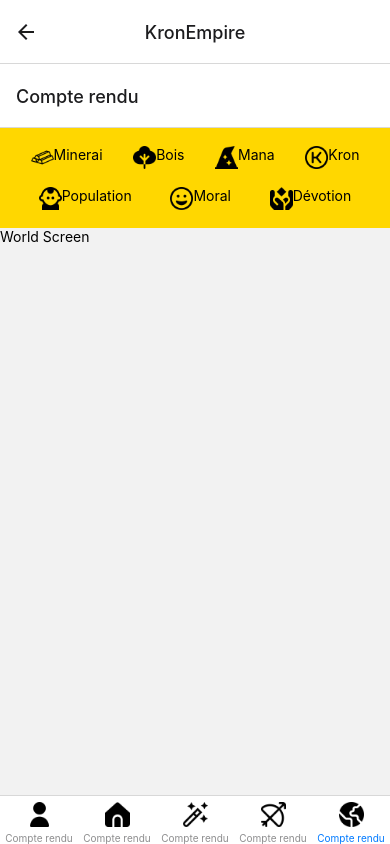
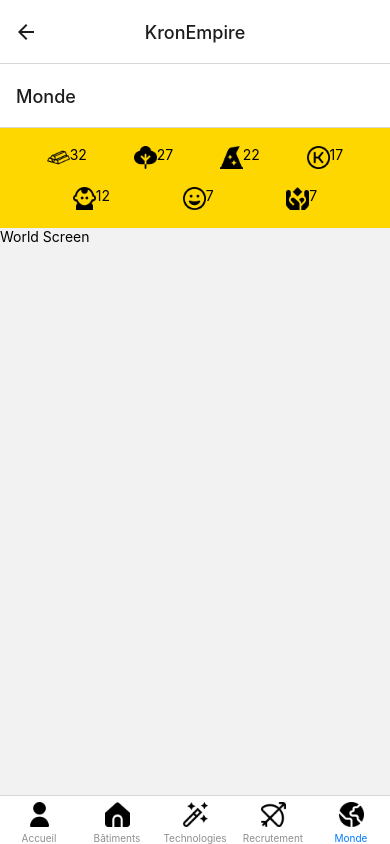
Before and after one commit to Jean-BaptisteL/kronempire_java, a React Native app in the folder kronempire/: screen /Monde in a window 390 px wide. Built offline with nearby package versions, Linux system fonts and the light colour scheme.

Commit message:
Add resources incrementation (fake values)

```diff
--- a/kronempire/App.js
+++ b/kronempire/App.js
@@ -23,10 +23,12 @@ export default function App() {
           headerTitleAlign: 'center'}
           }/>
           {/* TEST */}
-        <Stack.Screen name='Home' component={GameScreen} options={
+        <Stack.Screen name='Home' component={GameScreen}
+        options={
           {title: 'KronEmpire',
           headerTitleAlign: 'center'}
-        }/>
+        }
+        />
       </Stack.Navigator>
     </NavigationContainer>
   );
--- a/kronempire/container/resourceContainerView.js
+++ b/kronempire/container/resourceContainerView.js
@@ -1,9 +1,48 @@
 import { Image, StyleSheet, Text, View } from "react-native";
 
 import Styles from "../styles/Styles";
+import { useEffect, useState } from "react";
 
 const ResourceContainer = () => {
-    const minerai = "Minerai";
+
+  function calculateResources(retrievedValue, xFactor) {
+    const [newValue, setResourceValue] = useState(retrievedValue);
+    useEffect( () => {
+      const timer = setInterval( () => {
+        setResourceValue(newValue + xFactor);
+      }, 1000);
+
+      return () => clearInterval(timer);
+    });
+
+    // console.log(newValue);
+    return Math.trunc(newValue);
+  };
+
+  const renderOre = () => {return parseInt(calculateResources(1, 6.2))};
+  const renderWood = () => {return parseInt(calculateResources(1, 5.2))};
+  const renderMana = () => {return parseInt(calculateResources(1, 4.2))};
+  const renderKron = () => {return parseInt(calculateResources(1, 3.2))};
+  const renderPopulation = () => {return parseInt(calculateResources(1, 2.2))};
+  const renderMood = () => {return parseInt(calculateResources(1, 1.2))};
+  const renderDevotion = () => {return parseInt(calculateResources(1, 1.2))};
+
+  // const renderOre = () => {
+  //   const [oreValue, setResourceValue] = useState(1);
+  //   const oreXFactor = 1.2;
+
+  //   useEffect( () => {
+  //     const timer = setInterval( () => {
+  //       setResourceValue(oreValue + oreXFactor);
+  //     }, 1000);
+
+  //     return () => clearInterval(timer);
+  //   });
+
+  //   return Math.trunc(oreValue);
+  // };
+
+  const minerai = renderOre();
   const bois = "Bois";
   const mana = "Mana";
   const kron = "Kron";
@@ -19,28 +58,28 @@ const ResourceContainer = () => {
             source={require("../assets/icons/gold-lingots_icon.png")}
             style={Styles.images}
           />
-            <Text>{minerai}</Text>
+          <Text>{renderOre()}</Text>
         </View>
         <View style={Styles.imageValue}>
           <Image
             source={require("../assets/icons/tree_icon.png")}
             style={Styles.images}
           />
-            <Text>{bois}</Text>
+          <Text>{renderWood()}</Text>
         </View>
         <View style={Styles.imageValue}>
           <Image
             source={require("../assets/icons/mana_icon.png")}
             style={Styles.images}
           />
-            <Text>{mana}</Text>
+          <Text>{renderMana()}</Text>
         </View>
         <View style={Styles.imageValue}>
           <Image
             source={require("../assets/icons/kron-light.png")}
             style={Styles.images}
           />
-            <Text>{kron}</Text>
+          <Text>{renderKron()}</Text>
         </View>
       </View>
       <View style={Styles.resourcesLine}>
@@ -49,25 +88,25 @@ const ResourceContainer = () => {
             source={require("../assets/icons/population_icon.png")}
             style={Styles.images}
           />
-            <Text>{population}</Text>
+          <Text>{renderPopulation()}</Text>
         </View>
         <View style={Styles.imageValue}>
           <Image
             source={require("../assets/icons/happy-smiley.png")}
             style={Styles.images}
           />
-            <Text>{moral}</Text>
+          <Text>{renderMood()}</Text>
         </View>
         <View style={Styles.imageValue}>
           <Image
             source={require("../assets/icons/devotion_icon.png")}
             style={Styles.images}
           />
-            <Text>{devotion}</Text>
+          <Text>{renderDevotion()}</Text>
         </View>
       </View>
     </View>
   );
-}
+};
 
 export default ResourceContainer;
--- a/kronempire/screens/GameScreen.js
+++ b/kronempire/screens/GameScreen.js
@@ -19,7 +19,7 @@ const GlobalScreen = () => {
             <Tab.Screen name="Accueil"
                         component={HomeScreen}
                         options={{
-                          title: 'Compte rendu',
+                          title: 'Accueil',
                           tabBarIcon: ({size, focused, color}) => {
                             return (
                               <Image style={{ width: 25, height: 25}}
@@ -31,7 +31,7 @@ const GlobalScreen = () => {
             <Tab.Screen name="Bâtiments"
                         component={BuildingScreen}
                         options={{
-                          title: 'Compte rendu',
+                          title: 'Bâtiments',
                           tabBarIcon: ({size, focused, color}) => {
                             return (
                               <Image style={{ width: 25, height: 25}}
@@ -43,7 +43,7 @@ const GlobalScreen = () => {
             <Tab.Screen name="Technologies"
                         component={TechnologyScreen}
                         options={{
-                          title: 'Compte rendu',
+                          title: 'Technologies',
                           tabBarIcon: ({size, focused, color}) => {
                             return (
                               <Image style={{ width: 25, height: 25}}
@@ -55,7 +55,7 @@ const GlobalScreen = () => {
             <Tab.Screen name="Recrutement"
                         component={RecruitmentScreen}
                         options={{
-                          title: 'Compte rendu',
+                          title: 'Recrutement',
                           tabBarIcon: ({size, focused, color}) => {
                             return (
                               <Image style={{ width: 25, height: 25}}
@@ -67,7 +67,7 @@ const GlobalScreen = () => {
             <Tab.Screen name="Monde"
                         component={WorldScreen}
                         options={{
-                          title: 'Compte rendu',
+                          title: 'Monde',
                           tabBarIcon: ({size, focused, color}) => {
                             return (
                               <Image style={{ width: 25, height: 25}}
```
Also changed, not shown: 2 other files (tests, documents, lock files or other folders). Lines whose indentation alone changed are shown as unchanged.
